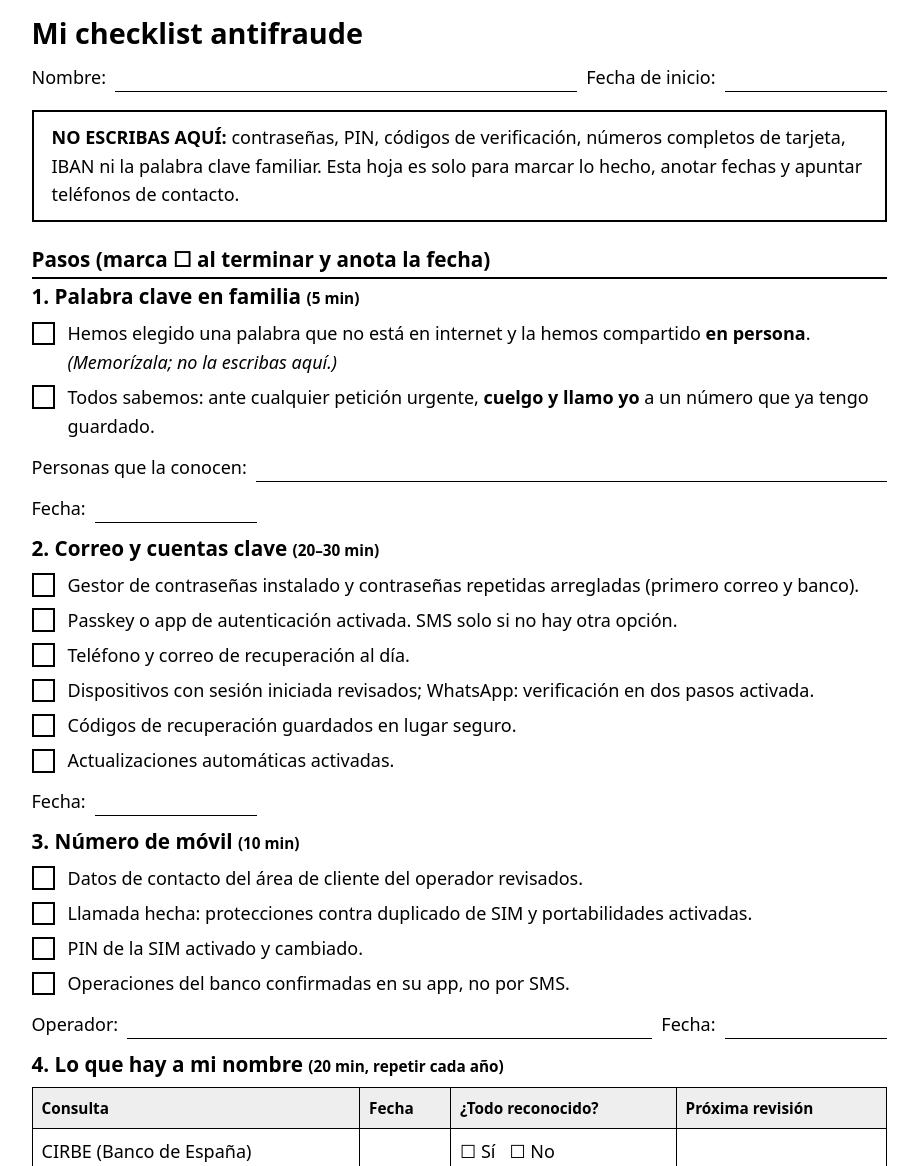
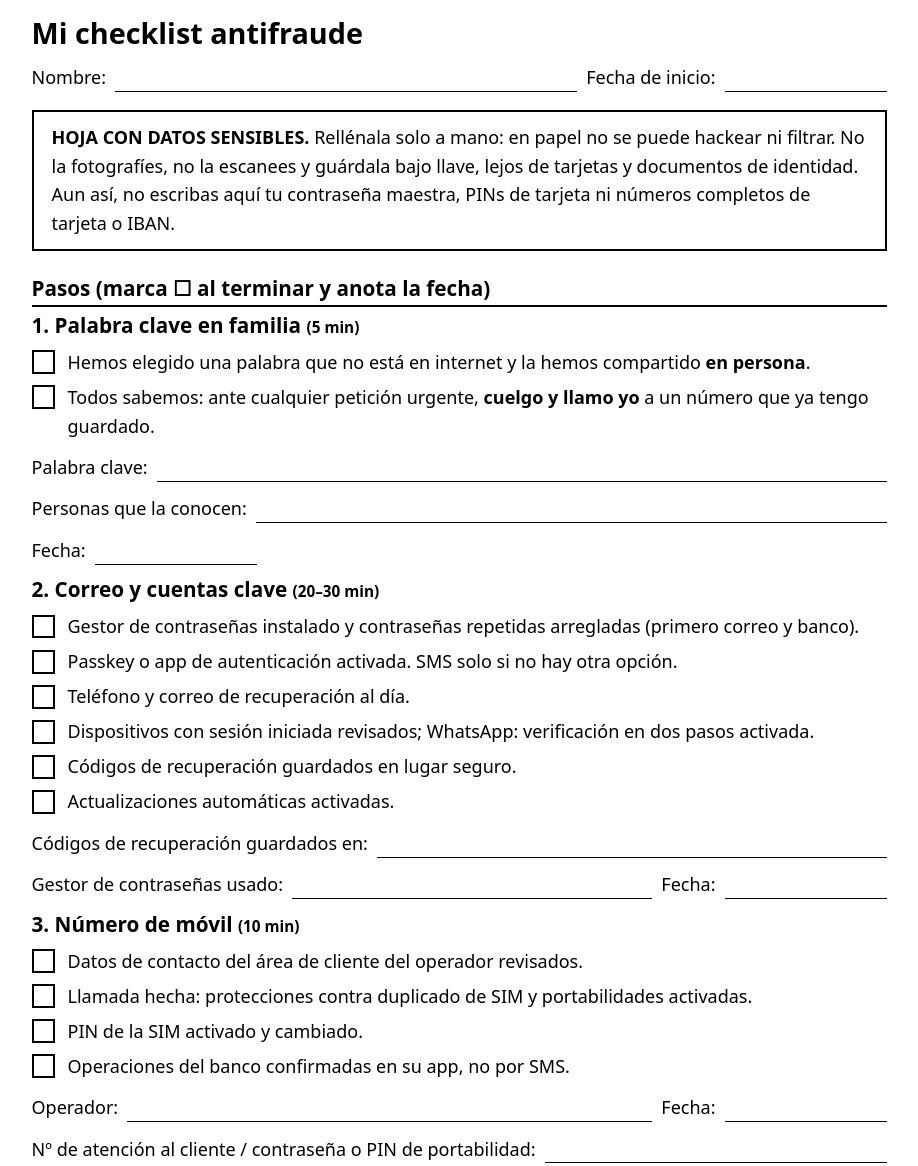
Before and after one commit to jamm87/checklist-anti-fraude, a plain HTML site: page imprimir.html in a window 1280 px wide. Shown: the part 201-1367 px from the top of the page, without its empty margins (181-1099 px from the left). Drawn offline with Linux system fonts and the light colour scheme.

Commit message:
Hoja imprimible: espacios para rellenar a mano datos que no deben quedar en digital
Co-Authored-By: Claude Sonnet 5.5 <noreply@anthropic.com>
Claude-Session: https://claude.ai/code/session_017PJebKuPy5Tdq3PFRiq7Y9

```diff
--- a/imprimir.html
+++ b/imprimir.html
@@ -45,7 +45,7 @@
 <div class="row"><label>Nombre:</label><span class="line"></span><label>Fecha de inicio:</label><span class="line short"></span></div>
 
 <div class="warn">
-  <strong>No escribas aquí:</strong> contraseñas, PIN, códigos de verificación, números completos de tarjeta, IBAN ni la palabra clave familiar. Esta hoja es solo para marcar lo hecho, anotar fechas y apuntar teléfonos de contacto.
+  <strong>Hoja con datos sensibles.</strong> Rellénala solo a mano: en papel no se puede hackear ni filtrar. No la fotografíes, no la escanees y guárdala bajo llave, lejos de tarjetas y documentos de identidad. Aun así, no escribas aquí tu contraseña maestra, PINs de tarjeta ni números completos de tarjeta o IBAN.
 </div>
 
 <h2>Pasos (marca ☐ al terminar y anota la fecha)</h2>
@@ -53,9 +53,10 @@
 <section class="step">
 <h3>1. Palabra clave en familia <span class="small">(5 min)</span></h3>
 <ul>
-  <li>Hemos elegido una palabra que no está en internet y la hemos compartido <strong>en persona</strong>. <em>(Memorízala; no la escribas aquí.)</em></li>
+  <li>Hemos elegido una palabra que no está en internet y la hemos compartido <strong>en persona</strong>.</li>
   <li>Todos sabemos: ante cualquier petición urgente, <strong>cuelgo y llamo yo</strong> a un número que ya tengo guardado.</li>
 </ul>
+<div class="row"><label>Palabra clave:</label><span class="line"></span></div>
 <div class="row"><label>Personas que la conocen:</label><span class="line"></span></div>
 <div class="row"><label>Fecha:</label><span class="line short"></span></div>
 </section>
@@ -70,7 +71,8 @@
   <li>Códigos de recuperación guardados en lugar seguro.</li>
   <li>Actualizaciones automáticas activadas.</li>
 </ul>
-<div class="row"><label>Fecha:</label><span class="line short"></span></div>
+<div class="row"><label>Códigos de recuperación guardados en:</label><span class="line"></span></div>
+<div class="row"><label>Gestor de contraseñas usado:</label><span class="line"></span><label>Fecha:</label><span class="line short"></span></div>
 </section>
 
 <section class="step">
@@ -82,6 +84,7 @@
   <li>Operaciones del banco confirmadas en su app, no por SMS.</li>
 </ul>
 <div class="row"><label>Operador:</label><span class="line"></span><label>Fecha:</label><span class="line short"></span></div>
+<div class="row"><label>Nº de atención al cliente / contraseña o PIN de portabilidad:</label><span class="line"></span></div>
 </section>
 
 <section class="step">
@@ -129,11 +132,12 @@
   <li>Extractos y certificados fiscales descargados de cada entidad, renta, datos fiscales y vida laboral.</li>
   <li>Guardados en sitio cifrado, con segunda copia. No en carpeta compartida ni por correo.</li>
 </ul>
+<div class="row"><label>Dónde están mis copias (carpeta, disco, nube):</label><span class="line"></span></div>
 <div class="row"><label>Última copia:</label><span class="line short"></span><label>Dónde está la 2ª copia:</label><span class="line"></span></div>
 </section>
 
 <h2 class="pb">Si algo sale mal: teléfonos y pasos</h2>
-<p class="small">Apunta aquí los números <strong>sacados de la tarjeta o la app oficial</strong>, para tenerlos a mano si no puedes entrar al móvil.</p>
+<p class="small">Apunta aquí los números <strong>sacados de la tarjeta o la app oficial</strong>, para tenerlos a mano si no puedes entrar al móvil. Nunca los copies de un SMS, correo o llamada.</p>
 <table>
   <thead><tr><th>Entidad / servicio</th><th>Teléfono de bloqueo o atención</th></tr></thead>
   <tbody>
```
